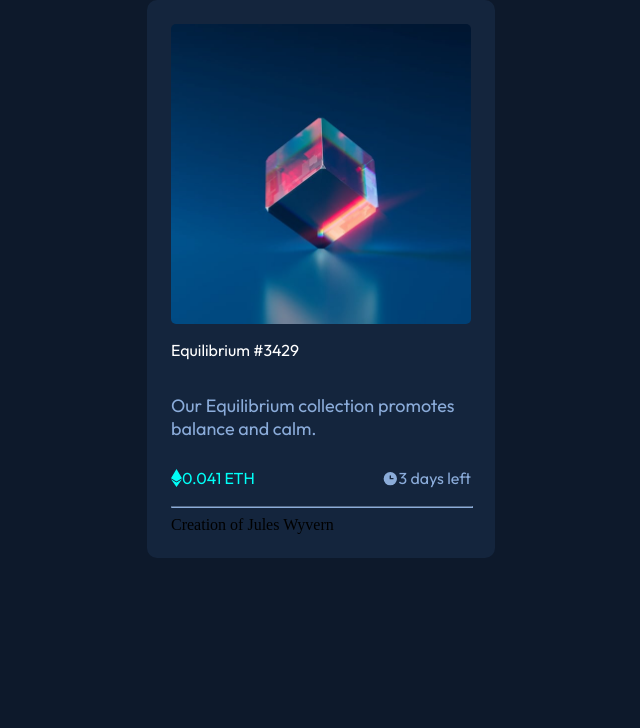
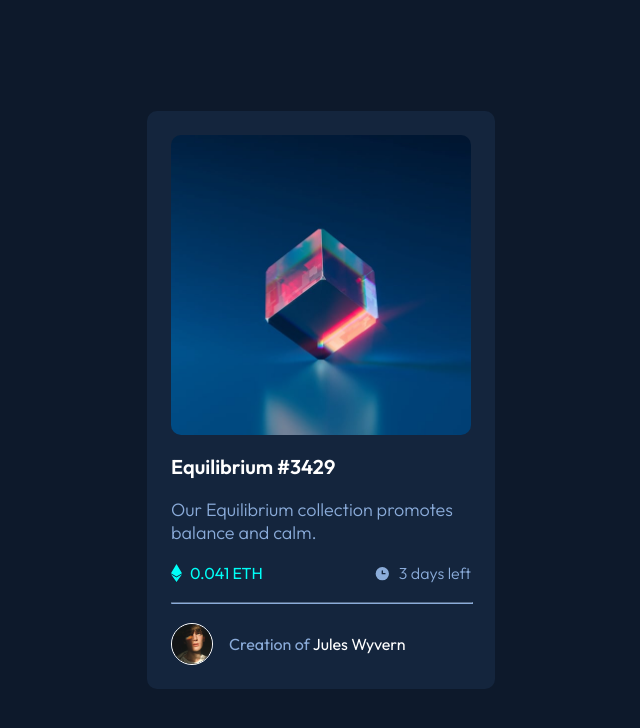
Before and after one commit to alvaro-frontend-mentor-projects/nft-preview-card-component, a plain HTML site: page index.html in a window 1280 px wide. Shown: the whole page, without its empty margins (319-959 px from the left). Drawn offline with Linux system fonts and the light colour scheme.

Commit message:
design v.1 completed, missing active state

```diff
--- a/index.html
+++ b/index.html
@@ -30,17 +30,20 @@
     <div class="price-time-container">
       <div class="eth">
         <img src="/images/icon-ethereum.svg" alt="ethereum logo">
-        0.041 ETH
+        <p>0.041 ETH</p>
       </div>
       <div class="days">
         <img src="/images/icon-clock.svg" alt="clock icon">
-        3 days left
+        <p> 3 days left</p>
       </div>
     </div>
     <!-- Line -->
     <hr class="line">
     <!-- Author -->
-    <div class="author-container">Creation of Jules Wyvern</div>
+    <div class="author-container">
+      <img src="/images/image-avatar.png" alt="">
+      <p><span>Creation of</span> Jules Wyvern</p>
+    </div>
   </div>
 
 
--- a/style.css
+++ b/style.css
@@ -12,6 +12,12 @@
     --white: hsl(0, 0%, 100%);
 }
 
+/* ZERO MARGIN AND PADDING */
+* {
+    margin: 0;
+    padding: 0;
+}
+
 body {
     background-color: var(--very-dark-blue-main);
     margin: 0;
@@ -20,6 +26,7 @@ body {
     flex-direction: column;
     justify-content: center;
     align-items: center;
+    height: 100vh;
 
 }
 
@@ -33,15 +40,18 @@ body {
     width: 300px;
     padding: 1.5rem;
     border-radius: 10px;
+    gap: 1.2rem;
 }
 
 img {
-    border-radius: 5px;
+    border-radius: 10px;
 }
 
 .title {
     font-family: 'Outfit', sans-serif;
     color: var(--white);
+    font-weight: 600;
+    font-size: 20px;
 
 }
 
@@ -49,13 +59,14 @@ img {
     font-family: 'Outfit', sans-serif;
     color: var(--soft-blue);
     font-size: 18px;
+    font-weight: 300;
 }
 
 .price-time-container {
     display: flex;
     flex-direction: row;
     justify-content: space-between;
-    height: 40px;
+    height: 20px;
 }
 
 .eth {
@@ -65,6 +76,8 @@ img {
     flex-direction: row;
     align-items: center;
     justify-content: center;
+    font-weight: 400;
+    gap: 8px;
 
 }
 
@@ -75,9 +88,36 @@ img {
     flex-direction: row;
     align-items: center;
     justify-content: center;
+    font-weight: 300;
+    gap: 8px;
 }
 
 .line {
     border-color: var(--soft-blue);
     width: 100%;
 }
+
+.author-container {
+    display: flex;
+    flex-direction: row;
+    gap: 1rem;
+    align-items: center;
+}
+
+.author-container img {
+    height: 40px;
+    width: 40px;
+    border-radius: 50px;
+    border: 1px solid;
+    border-color: var(--white);
+
+}
+
+.author-container p {
+    font-family: 'Outfit', sans-serif;
+    color: var(--white);
+}
+
+.author-container p span {
+    color: var(--soft-blue);
+}
```
